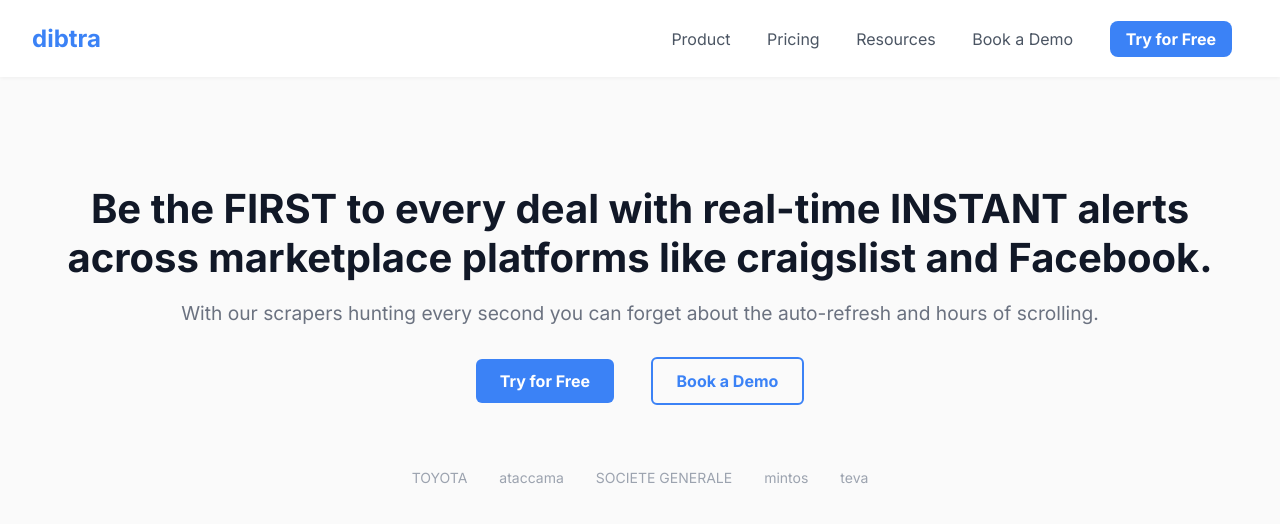
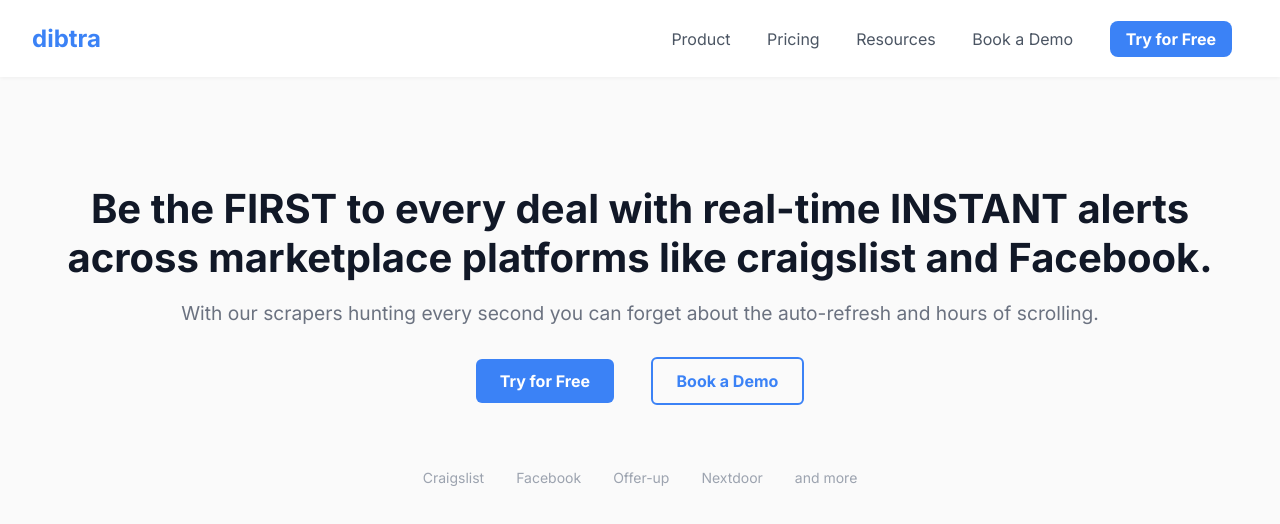
Before and after one commit to dibtra/dibtralanding, a plain HTML site: page index.html in a window 1280 px wide. Drawn offline with Linux system fonts and the light colour scheme.

Commit message:
Update index.html

```diff
--- a/index.html
+++ b/index.html
@@ -102,11 +102,11 @@
     </div>
 
     <div class="brands">
-      <div>TOYOTA</div>
-      <div>ataccama</div>
-      <div>SOCIETE GENERALE</div>
-      <div>mintos</div>
-      <div>teva</div>
+      <div>Craigslist</div>
+      <div>Facebook</div>
+      <div>Offer-up</div>
+      <div>Nextdoor</div>
+      <div>and more</div>
     </div>
   </main>
 </body>
```
